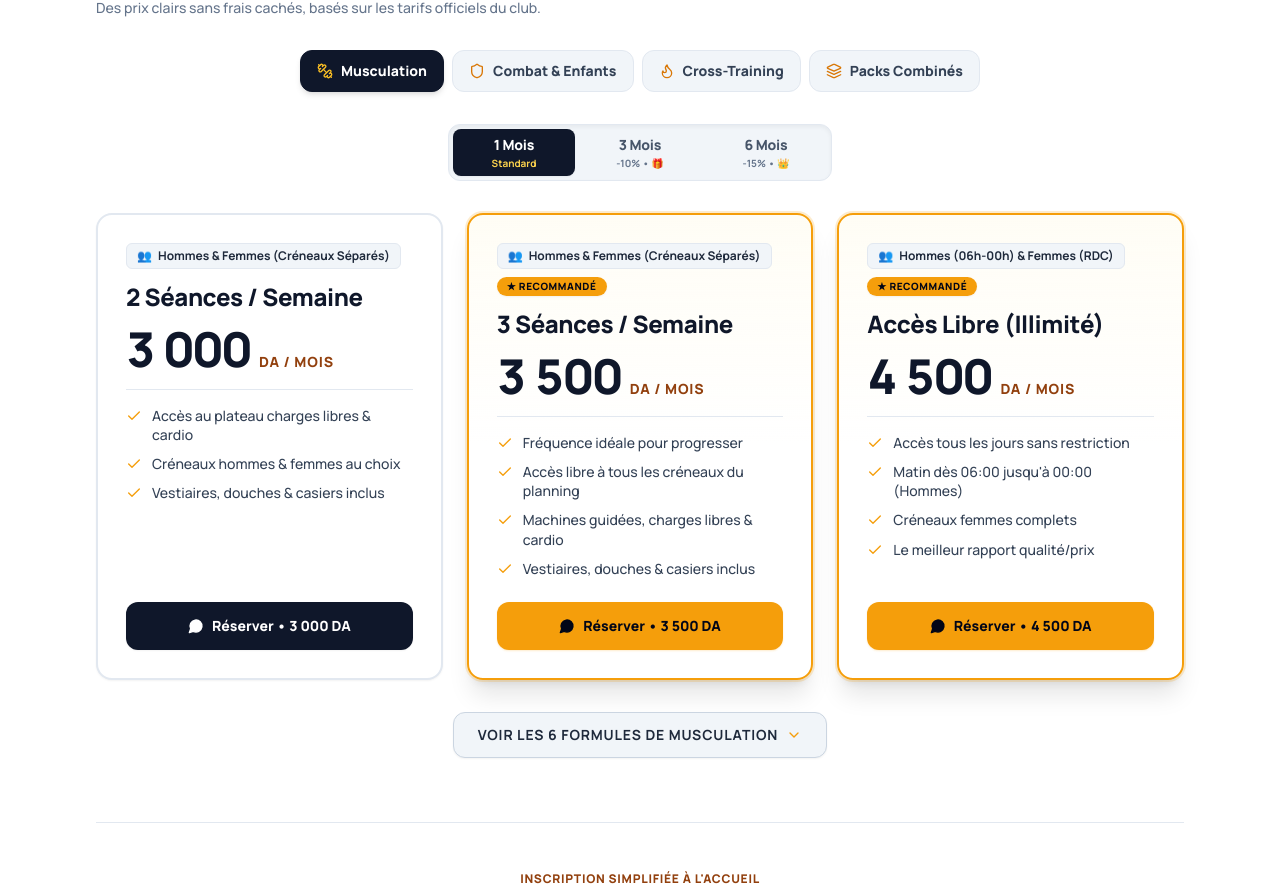
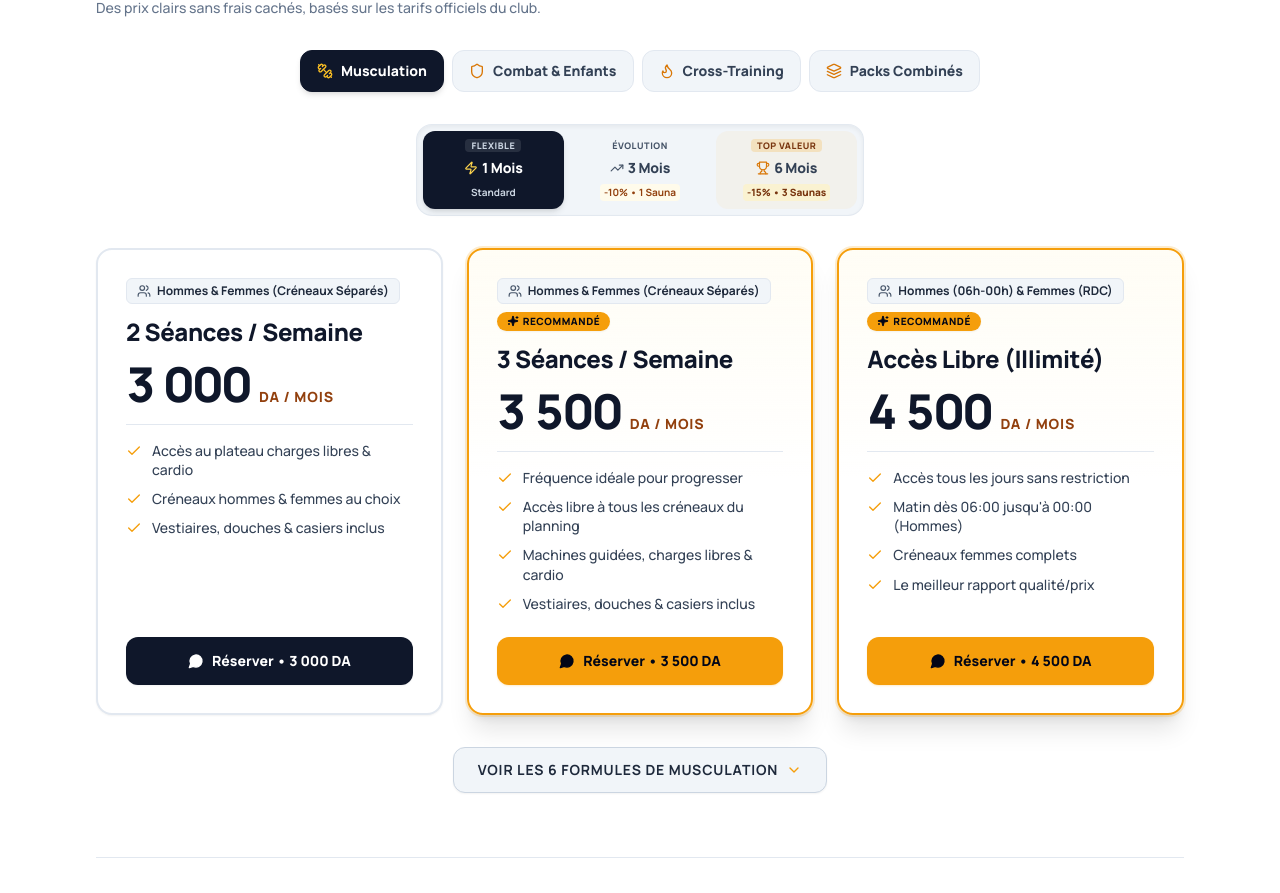
Before and after one commit to joinFleevy/AdrenaClub, a Next.js app: page / in a window 1280 px wide. Shown: the part 1058-1951 px from the top of the page. Built offline with nearby package versions, Linux system fonts and the light colour scheme.

Commit message:
style(pricing): replace childish emojis with athletic SVG icons and elevate commitment tier power

```diff
--- a/components/PricingSection.tsx
+++ b/components/PricingSection.tsx
@@ -19,6 +19,11 @@ import {
   IdCard,
   Banknote,
   Stethoscope,
+  Zap,
+  TrendingUp,
+  Trophy,
+  Users,
+  ShieldCheck,
 } from 'lucide-react';
 import { Language, content } from '@/data/content';
 import PricingCalculator from './PricingCalculator';
@@ -185,35 +190,111 @@ export default function PricingSection({ lang, onOpenPostersModal }: PricingSect
           })}
         </div>
 
-        {/* DURATION SWITCHER: Quiet, Slim 3-Segment Control */}
-        <div className="mb-6 sm:mb-8 flex justify-center">
-          <div className="w-full max-w-xs sm:max-w-sm bg-slate-100 p-1 rounded-xl border border-slate-200 grid grid-cols-3 gap-1 shadow-inner">
+        {/* DURATION SWITCHER: Precision Athletic Progression Ladder */}
+        <div className="mb-6 sm:mb-8 flex justify-center px-2">
+          <div className="w-full max-w-md bg-slate-100 p-1.5 rounded-2xl border border-slate-200/90 grid grid-cols-3 gap-1.5 shadow-inner">
             {[
-              { id: '1m', labelFr: '1 Mois', labelAr: 'شهر', subFr: 'Standard', subAr: 'عادي' },
-              { id: '3m', labelFr: '3 Mois', labelAr: '3 أشهر', subFr: '-10% • 🎁', subAr: '-10% 🎁' },
-              { id: '6m', labelFr: '6 Mois', labelAr: '6 أشهر', subFr: '-15% • 👑', subAr: '-15% 👑' },
+              {
+                id: '1m',
+                tierFr: 'Flexible',
+                tierAr: 'مرونة',
+                labelFr: '1 Mois',
+                labelAr: 'شهر واحد',
+                perkFr: 'Standard',
+                perkAr: 'عادي',
+                icon: Zap,
+                isTop: false,
+              },
+              {
+                id: '3m',
+                tierFr: 'Évolution',
+                tierAr: 'تطور',
+                labelFr: '3 Mois',
+                labelAr: '3 أشهر',
+                perkFr: '-10% • 1 Sauna',
+                perkAr: 'وفر 10% • ساونا',
+                icon: TrendingUp,
+                isTop: false,
+              },
+              {
+                id: '6m',
+                tierFr: 'Top Valeur',
+                tierAr: 'أفضل توفير',
+                labelFr: '6 Mois',
+                labelAr: '6 أشهر',
+                perkFr: '-15% • 3 Saunas',
+                perkAr: 'وفر 15% • 3 ساونا',
+                icon: Trophy,
+                isTop: true,
+              },
             ].map((d) => {
               const isSelected = duration === d.id;
+              const Icon = d.icon;
               return (
                 <button
                   key={d.id}
                   type="button"
                   onClick={() => setDuration(d.id as SubscriptionDuration)}
-                  className={`py-1.5 px-1 rounded-lg transition-all flex flex-col items-center justify-center cursor-pointer select-none text-center ${
+                  className={`py-2 px-1 rounded-xl transition-all flex flex-col items-center justify-between cursor-pointer select-none text-center relative ${
                     isSelected
-                      ? 'bg-slate-900 text-white shadow-sm'
-                      : 'text-slate-600 hover:text-slate-900 hover:bg-white/60'
+                      ? d.isTop
+                        ? 'bg-slate-900 text-white shadow-md ring-1 ring-amber-400/50'
+                        : 'bg-slate-900 text-white shadow-md'
+                      : d.isTop
+                      ? 'text-slate-700 hover:text-slate-950 hover:bg-white/80 bg-amber-500/5'
+                      : 'text-slate-700 hover:text-slate-950 hover:bg-white/80'
                   }`}
                 >
+                  {/* Tier status pill */}
+                  <span
+                    className={`text-[9px] font-black uppercase tracking-wider leading-none mb-1 px-1.5 py-0.5 rounded ${
+                      isSelected
+                        ? d.isTop
+                          ? 'bg-amber-400 text-slate-950 font-black'
+                          : 'bg-white/10 text-slate-300'
+                        : d.isTop
+                        ? 'bg-amber-500/20 text-amber-900 font-black'
+                        : 'text-slate-600'
+                    }`}
+                  >
+                    {isAr ? d.tierAr : d.tierFr}
+                  </span>
+
+                  {/* Main Duration Row: Clean Vector Icon + Label */}
+                  <div className="flex items-center justify-center gap-1 my-0.5">
+                    <Icon
+                      className={`w-3.5 h-3.5 flex-shrink-0 ${
+                        isSelected
+                          ? d.isTop
+                            ? 'text-amber-400'
+                            : 'text-amber-300'
+                          : d.isTop
+                          ? 'text-amber-600'
+                          : 'text-slate-600'
+                      }`}
+                    />
                     <span className="text-xs sm:text-sm font-black tracking-tight leading-tight">
                       {isAr ? d.labelAr : d.labelFr}
                     </span>
+                  </div>
+
+                  {/* Perks / Savings badge */}
                   <span
-                    className={`text-[10px] font-bold leading-tight mt-0.5 ${
-                      isSelected ? 'text-amber-300' : 'text-slate-500'
+                    className={`text-[10px] font-bold leading-tight mt-1 px-1 py-0.5 rounded whitespace-nowrap ${
+                      isSelected
+                        ? d.isTop
+                          ? 'text-amber-300 font-black'
+                          : d.id === '3m'
+                          ? 'text-amber-300 font-extrabold'
+                          : 'text-slate-300'
+                        : d.isTop
+                        ? 'text-amber-900 font-extrabold bg-amber-100/70'
+                        : d.id === '3m'
+                        ? 'text-amber-800 font-bold bg-amber-50'
+                        : 'text-slate-600'
                     }`}
                   >
-                    {isAr ? d.subAr : d.subFr}
+                    {isAr ? d.perkAr : d.perkFr}
                   </span>
                 </button>
               );
@@ -290,13 +371,22 @@ export default function PricingSection({ lang, onOpenPostersModal }: PricingSect
                             : 'bg-slate-100 text-slate-800 border border-slate-200'
                         }`}
                       >
-                        <span>{isKids ? '🧒' : isFemmesOnly ? '👩' : isHommesOnly ? '👨' : '👥'}</span>
+                        {isKids ? (
+                          <Shield className="w-3.5 h-3.5 text-sky-600 flex-shrink-0" />
+                        ) : isFemmesOnly ? (
+                          <Users className="w-3.5 h-3.5 text-fuchsia-600 flex-shrink-0" />
+                        ) : isHommesOnly ? (
+                          <Dumbbell className="w-3.5 h-3.5 text-amber-600 flex-shrink-0" />
+                        ) : (
+                          <Users className="w-3.5 h-3.5 text-slate-600 flex-shrink-0" />
+                        )}
                         <span>{audLabel}</span>
                       </span>
 
                       {plan.isPopular && (
                         <span className="inline-flex items-center gap-1 px-2.5 py-0.5 rounded-full text-[10px] font-black bg-amber-500 text-slate-950 uppercase tracking-wider shadow-sm">
-                          ★ {t.popular}
+                          <Sparkles className="w-3 h-3 fill-current" />
+                          <span>{t.popular}</span>
                         </span>
                       )}
                     </div>
@@ -332,25 +422,53 @@ export default function PricingSection({ lang, onOpenPostersModal }: PricingSect
                         </div>
                       )}
 
-                      {/* Adult Sauna Bonus Badge */}
+                      {/* Adult Sauna Bonus Badge: Powerful Athletic Perk */}
                       {pricing.saunaSessions > 0 && (
-                        <div className="mt-2.5 p-2 rounded-xl bg-amber-50 border border-amber-200/80 flex items-center gap-2 text-xs font-bold text-amber-900">
-                          <span className="text-base flex-shrink-0">🧖</span>
-                          <span className="leading-tight">
+                        <div className="mt-3 p-2.5 sm:p-3 rounded-xl bg-gradient-to-r from-amber-500/10 via-amber-500/5 to-transparent border border-amber-300/80 flex items-start gap-2.5 text-xs text-amber-950">
+                          <div className="w-7 h-7 rounded-lg bg-amber-500 text-slate-950 flex items-center justify-center flex-shrink-0 mt-0.5 shadow-2xs">
+                            <Flame className="w-4 h-4 fill-current" />
+                          </div>
+                          <div className="min-w-0">
+                            <div className="flex items-center gap-1.5 flex-wrap">
+                              <span className="text-[10px] font-black uppercase tracking-wider text-amber-900 bg-amber-200/60 px-1.5 py-0.5 rounded">
+                                {duration === '6m'
+                                  ? (isAr ? 'امتياز الأداء النخبوي' : 'Bonus Performance Élite')
+                                  : (isAr ? 'امتياز الاسترجاع' : 'Bonus Récupération')}
+                              </span>
+                              <span className="text-[10.5px] font-black text-emerald-800 bg-emerald-100/90 px-1.5 py-0.5 rounded">
                                 {isAr
-                              ? `+ ${pricing.saunaSessions} حصة ساونا مهداة للاسترجاع (قسيمة من الاستقبال)`
-                              : `+ ${pricing.saunaSessions} séance(s) sauna offerte(s) (bon à l'accueil)`}
+                                  ? `قيمة ${formatPrice(pricing.saunaSessions * 2000)} دج مهداة`
+                                  : `Valeur ${formatPrice(pricing.saunaSessions * 2000)} DA offerte`}
                               </span>
+                            </div>
+                            <p className="font-black text-slate-900 leading-snug mt-1 text-xs sm:text-sm">
+                              {isAr
+                                ? `+ ${pricing.saunaSessions} ${pricing.saunaSessions > 1 ? 'حصص ساونا ومسبح مهداة' : 'حصة ساونا ومسبح مهداة'}`
+                                : `+ ${pricing.saunaSessions} séance${pricing.saunaSessions > 1 ? 's' : ''} Sauna & Bain Récupération`}
+                            </p>
+                            <p className="text-[10.5px] text-slate-600 mt-0.5">
+                              {isAr
+                                ? 'قسيمة معتمدة تسلم مباشرة من مكتب الاستقبال (CUB1)'
+                                : 'Bons physiques remis directement à la réception CUB1'}
+                            </p>
+                          </div>
                         </div>
                       )}
 
                       {/* Kids Plan Specific Perk (No sauna for under 14) */}
                       {pricing.isKidsPlan && duration !== '1m' && (
-                        <div className="mt-2.5 p-2 rounded-xl bg-sky-50 border border-sky-200 flex items-center gap-2 text-xs font-bold text-sky-900">
-                          <span className="text-base flex-shrink-0">⭐</span>
-                          <span className="leading-tight">
-                            {isAr ? 'إعفاء من رسوم الملف وبطاقة النادي' : 'Frais de dossier & badge offerts'}
+                        <div className="mt-3 p-2.5 sm:p-3 rounded-xl bg-sky-50 border border-sky-200 flex items-center gap-2.5 text-xs text-sky-950">
+                          <div className="w-7 h-7 rounded-lg bg-sky-500 text-white flex items-center justify-center flex-shrink-0 shadow-2xs">
+                            <ShieldCheck className="w-4 h-4" />
+                          </div>
+                          <div>
+                            <span className="text-[10px] font-black uppercase tracking-wider text-sky-800 block">
+                              {isAr ? 'ميزة الاشتراك المطول' : 'Avantage Jeune Athlète'}
                             </span>
+                            <span className="font-extrabold text-slate-900 text-xs">
+                              {isAr ? 'إعفاء كامل من رسوم الملف وبطاقة النادي' : 'Frais de dossier & badge officiel offerts'}
+                            </span>
+                          </div>
                         </div>
                       )}
                     </div>
```
Lines whose indentation alone changed are shown as unchanged.
